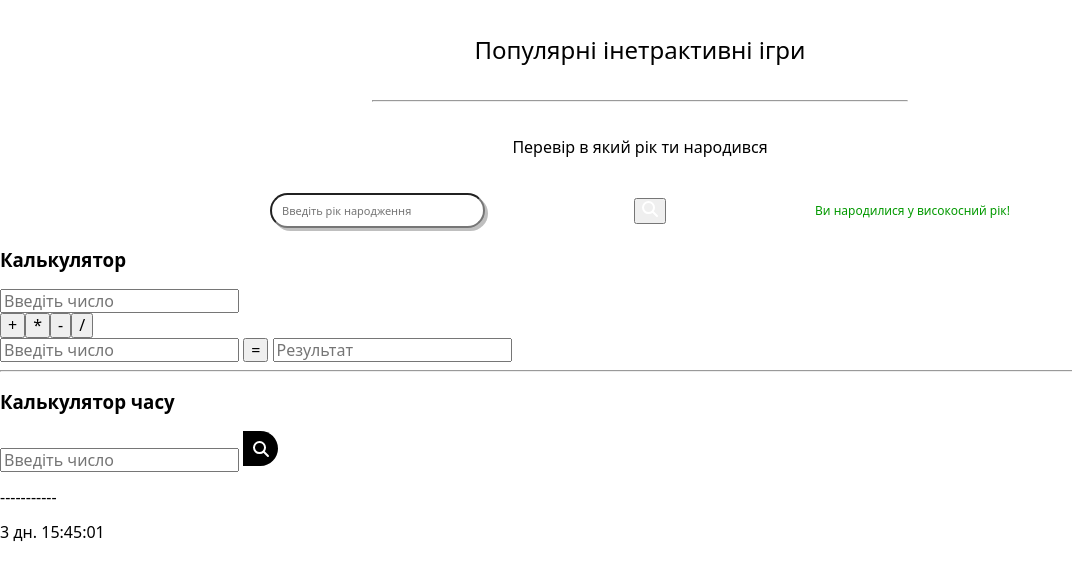
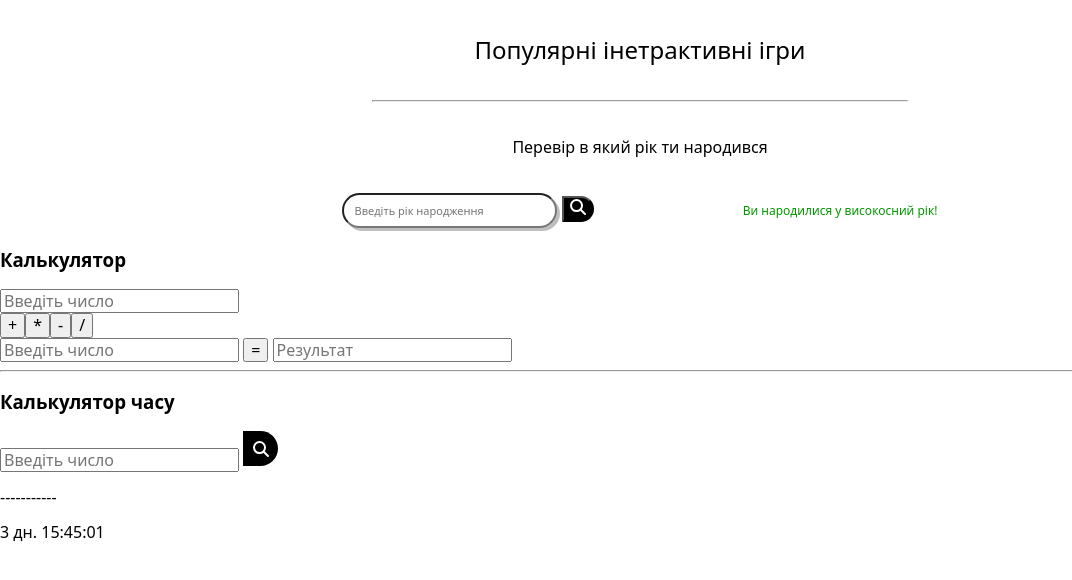
Before and after one commit to Nazariy150286/GameJS, a website built with Parcel: page src/index.html in a window 1280 px wide. Shown: the whole page, without its empty margins (0-1072 px from the left). Built offline with nearby package versions, Linux system fonts and the light colour scheme.

Commit message:
ad. stilisation and html

```diff
--- a/src/partials/sections/year.html
+++ b/src/partials/sections/year.html
@@ -3,7 +3,9 @@
     <hr class="year__hr">
     <h2 class="year__game-name">Перевір в який рік ти народився</h2>
   <div class="year__wrapper">
+<div class="year__input-wrapper">
     <input type="number" class="year__input" placeholder="Введіть рік народження">
     <button class="year__input-btn"><img src="./images/search.svg" alt="search-button"></button>
+</div>
     <p class="year__result-p">Ви народилися у високосний рік!</p></div>
 </section>
--- a/src/sass/sections/_year.scss
+++ b/src/sass/sections/_year.scss
@@ -49,5 +49,9 @@
         align-items: center;
         gap: 149px;
     }
+    &__input-btn{
+        border-radius: 0 20px 20px 0;
+        background-color: #000;
+    }
 
 }
```
